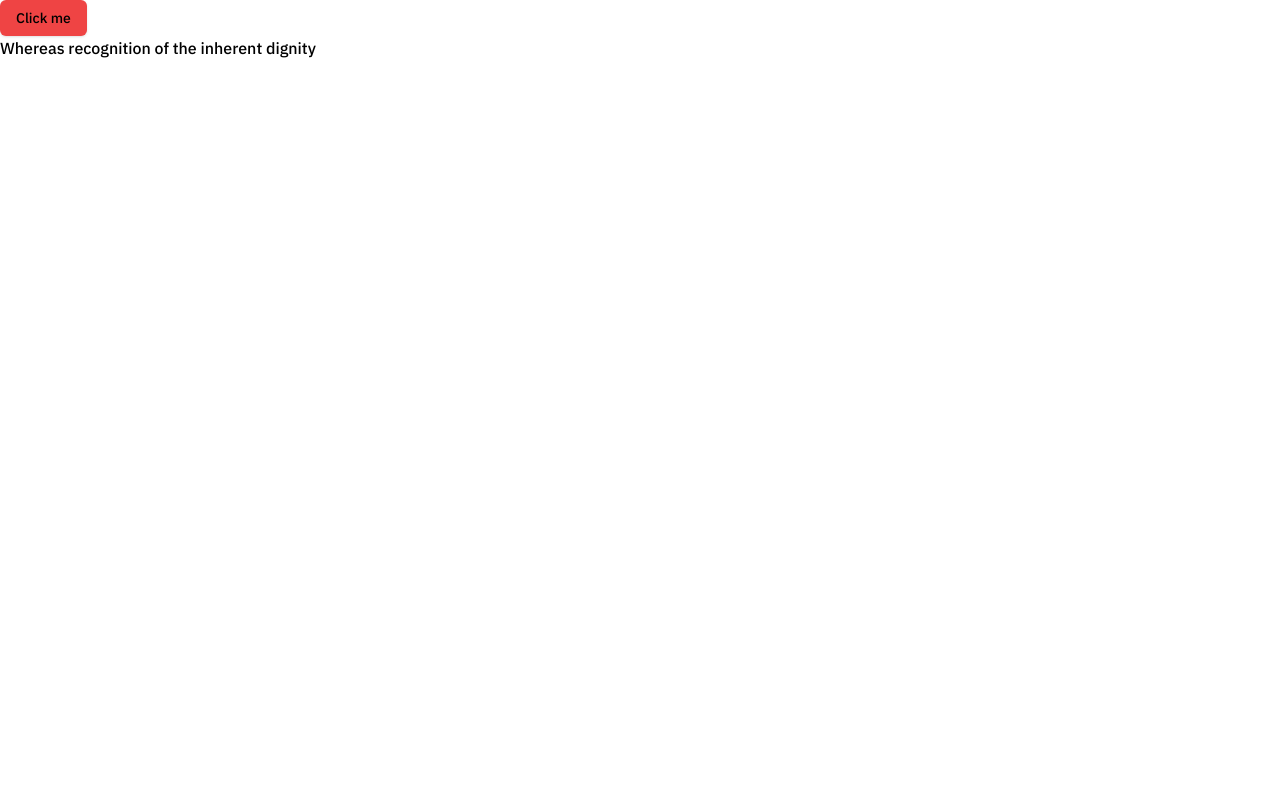
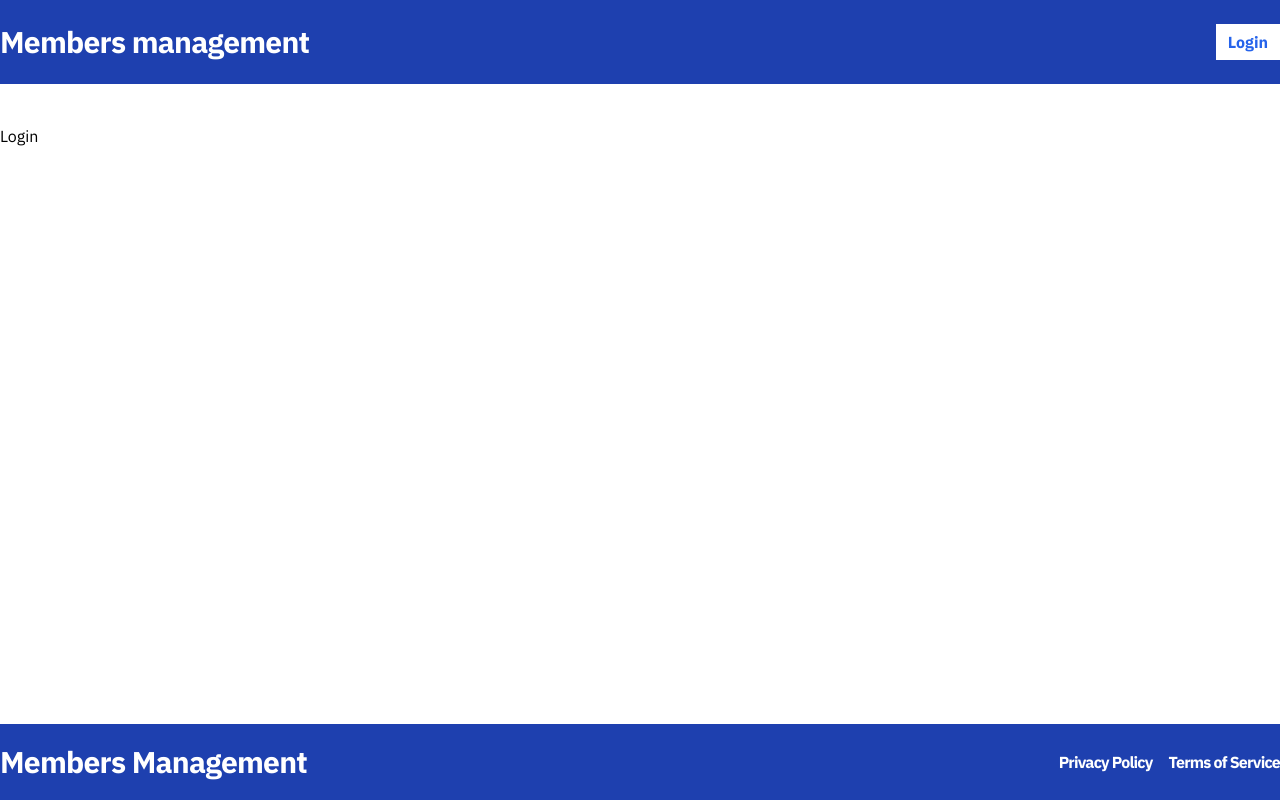
Before and after one commit to Nyakamba/member-management, a React (Vite) app in the folder frontend/: page /login in a window 1280 px wide. Built offline with nearby package versions, Linux system fonts and the light colour scheme; no server answers.

Commit message:
Complete routing set up

```diff
--- a/frontend/src/App.tsx
+++ b/frontend/src/App.tsx
@@ -1,11 +1,86 @@
-import { Button } from "./components/ui/button";
+import {
+  Navigate,
+  Route,
+  BrowserRouter as Router,
+  Routes,
+} from "react-router-dom";
+import { useAppContext } from "./context/AppContext";
+import Layout from "./layout/Layout";
+import Dashboard from "./pages/Dashboard";
+import Members from "./pages/Members";
+import AddMember from "./pages/AddMember";
+import Register from "./pages/Register";
+import Login from "./pages/Login";
 
 function App() {
+  const { isLoggedIn } = useAppContext();
+
   return (
-    <div className="container mx-auto ">
-      <Button className="bg-red-500 ">Click me</Button>
-      <p className="font-medium">Whereas recognition of the inherent dignity</p>
-    </div>
+    <Router>
+      <Routes>
+        <Route
+          path="/register"
+          element={
+            <Layout>
+              <Register />
+            </Layout>
+          }
+        />{" "}
+        <Route
+          path="/login"
+          element={
+            <Layout>
+              <Login />
+            </Layout>
+          }
+        />
+        {isLoggedIn && (
+          <>
+            <Route
+              path="/dashboard"
+              element={
+                <Layout>
+                  <Dashboard />
+                </Layout>
+              }
+            />
+            <Route
+              path="/members"
+              element={
+                <Layout>
+                  <Members />
+                </Layout>
+              }
+            />
+            <Route
+              path="/members"
+              element={
+                <Layout>
+                  <AddMember />
+                </Layout>
+              }
+            />{" "}
+            <Route
+              path="/add-members"
+              element={
+                <Layout>
+                  <Members />
+                </Layout>
+              }
+            />{" "}
+            <Route
+              path="/edit-member/:memberId"
+              element={
+                <Layout>
+                  <Members />
+                </Layout>
+              }
+            />
+          </>
+        )}
+        <Route path="*" element={<Navigate to={"/login"} />} />
+      </Routes>
+    </Router>
   );
 }
 
--- /dev/null
+++ b/frontend/src/components/Footer.tsx
@@ -0,0 +1,17 @@
+const Footer = () => {
+  return (
+    <div className="bg-blue-800 py-5 ">
+      <div className="container mx-auto flex justify-between items-center">
+        <span className="text-3xl text-white font-bold tracking-tight">
+          Members Management
+        </span>
+        <span className="text-white font-bold tracking-tighter flex gap-4">
+          <p className="cursor-pointer">Privacy Policy</p>
+          <p className="cursor-pointer">Terms of Service</p>
+        </span>
+      </div>
+    </div>
+  );
+};
+
+export default Footer;
--- /dev/null
+++ b/frontend/src/components/Header.tsx
@@ -0,0 +1,49 @@
+import { useAppContext } from "@/context/AppContext";
+import { Link } from "react-router-dom";
+
+//import SignOutButton from "./SignOutButton";
+
+const Header = () => {
+  const { isLoggedIn } = useAppContext();
+  return (
+    <div className="bg-blue-800 py-6">
+      <div className="container mx-auto flex justify-between">
+        <span className="text-3xl text-white font-bold tracking-tight">
+          <Link to={"/"}>Members management</Link>
+        </span>
+        <span
+          className="flex space-x-2
+        "
+        >
+          {isLoggedIn ? (
+            <>
+              <Link
+                className="flex items-center text-white px-3 font-bold hover:bg-blue-600"
+                to={"/dashboard"}
+              >
+                Dashboard
+              </Link>
+              <Link
+                className="flex items-center text-white px-3 font-bold hover:bg-blue-600"
+                to={"/members"}
+              >
+                Members
+              </Link>
+              <p>Log out</p>
+              {/* <SignOutButton /> */}
+            </>
+          ) : (
+            <Link
+              to={"/sign-in"}
+              className="flex items-center bg-white text-blue-600 px-3 font-bold hover:bg-gray-100"
+            >
+              Login
+            </Link>
+          )}
+        </span>
+      </div>
+    </div>
+  );
+};
+
+export default Header;
--- /dev/null
+++ b/frontend/src/layout/Layout.tsx
@@ -0,0 +1,15 @@
+import Footer from "@/components/Footer";
+import Header from "@/components/Header";
+import React from "react";
+
+const Layout = ({ children }: { children: React.ReactNode }) => {
+  return (
+    <div className="flex flex-col min-h-screen">
+      <Header />
+      <div className="container mx-auto py-10 flex-1">{children}</div>
+      <Footer />
+    </div>
+  );
+};
+
+export default Layout;
--- a/frontend/src/main.tsx
+++ b/frontend/src/main.tsx
@@ -3,13 +3,16 @@ import { createRoot } from "react-dom/client";
 import "./index.css";
 import App from "./App.tsx";
 import { QueryClient, QueryClientProvider } from "@tanstack/react-query";
+import { AppContextProvider } from "./context/AppContext.tsx";
 
 const queryClient = new QueryClient();
 
 createRoot(document.getElementById("root")!).render(
   <StrictMode>
     <QueryClientProvider client={queryClient}>
-      <App />
+      <AppContextProvider>
+        <App />
+      </AppContextProvider>
     </QueryClientProvider>
   </StrictMode>
 );
--- /dev/null
+++ b/frontend/src/pages/AddMember.tsx
@@ -0,0 +1,7 @@
+import React from "react";
+
+const AddMember = () => {
+  return <div>AddMember</div>;
+};
+
+export default AddMember;
--- /dev/null
+++ b/frontend/src/pages/Dashboard.tsx
@@ -0,0 +1,7 @@
+import React from "react";
+
+const Dashboard = () => {
+  return <div>Dashboard</div>;
+};
+
+export default Dashboard;
--- /dev/null
+++ b/frontend/src/pages/EditMember.tsx
@@ -0,0 +1,7 @@
+import React from "react";
+
+const EditMember = () => {
+  return <div>EditMember</div>;
+};
+
+export default EditMember;
--- /dev/null
+++ b/frontend/src/pages/Login.tsx
@@ -0,0 +1,7 @@
+import React from "react";
+
+const Login = () => {
+  return <div>Login</div>;
+};
+
+export default Login;
--- /dev/null
+++ b/frontend/src/pages/Members.tsx
@@ -0,0 +1,7 @@
+import React from "react";
+
+const Members = () => {
+  return <div>Members</div>;
+};
+
+export default Members;
--- /dev/null
+++ b/frontend/src/pages/Register.tsx
@@ -0,0 +1,7 @@
+import React from "react";
+
+const Register = () => {
+  return <div>Register</div>;
+};
+
+export default Register;
```
Also changed, not shown: 1 other file (tests, documents, lock files or other folders).
